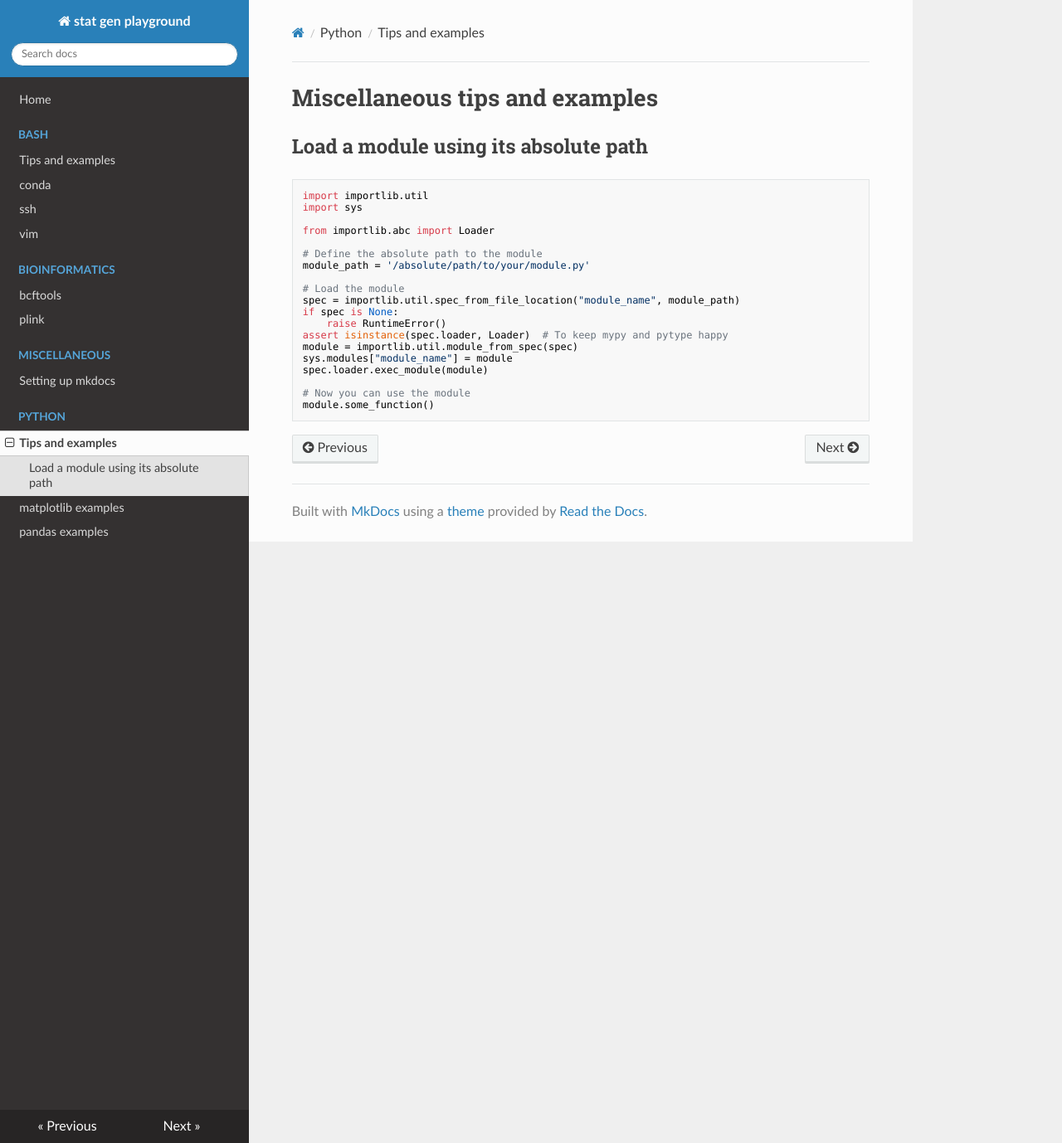
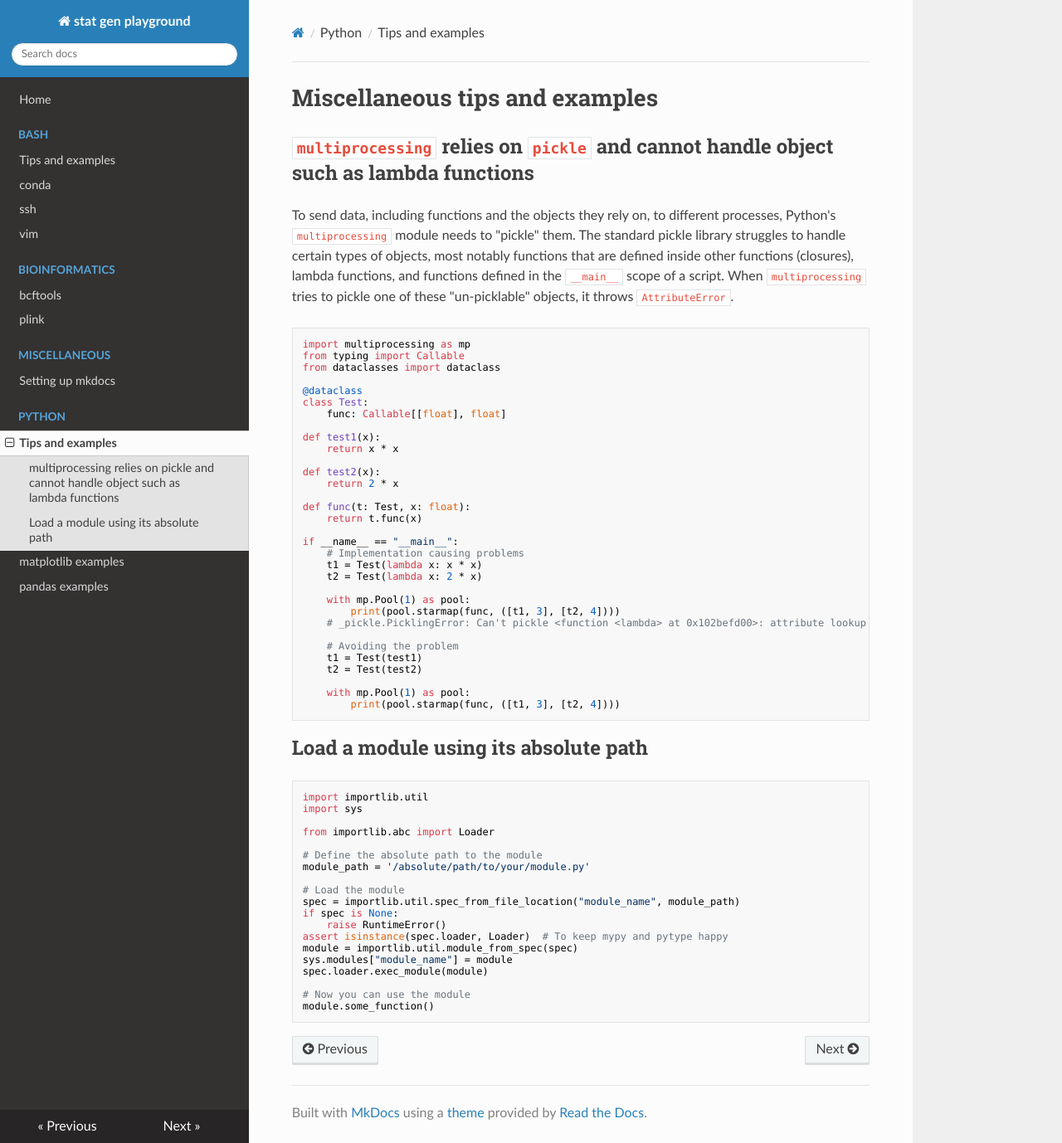
Before and after one commit to drkaizeng/statistics_and_engineering_lab, an MkDocs documentation site: the page built from docs/python/tips_examples.md, in a window 1280 px wide and 1378 px high. Shown: the whole window at 83% size. Built offline with MkDocs 1.6.1, drawn with Linux system fonts in a browser that asks for light colours; nearby versions of some CDN libraries.

Commit message:
Add notes

````diff
--- a/docs/python/tips_examples.md
+++ b/docs/python/tips_examples.md
@@ -1,4 +1,42 @@
 # Miscellaneous tips and examples
+
+## `multiprocessing` relies on `pickle` and cannot handle object such as lambda functions
+To send data, including functions and the objects they rely on, to different processes, Python's `multiprocessing` module needs to "pickle" them. The standard pickle library struggles to handle certain types of objects, most notably functions that are defined inside other functions (closures), lambda functions, and functions defined in the `__main__` scope of a script. When `multiprocessing` tries to pickle one of these "un-picklable" objects, it throws `AttributeError`.
+```python
+import multiprocessing as mp
+from typing import Callable
+from dataclasses import dataclass
+
+@dataclass
+class Test:
+    func: Callable[[float], float]
+
+def test1(x):
+    return x * x
+
+def test2(x):
+    return 2 * x
+
+def func(t: Test, x: float):
+    return t.func(x)
+
+if __name__ == "__main__":
+    # Implementation causing problems
+    t1 = Test(lambda x: x * x)
+    t2 = Test(lambda x: 2 * x)
+
+    with mp.Pool(1) as pool:
+        print(pool.starmap(func, ([t1, 3], [t2, 4])))
+    # _pickle.PicklingError: Can't pickle <function <lambda> at 0x102befd00>: attribute lookup <lambda> on __main__ failed
+
+    # Avoiding the problem
+    t1 = Test(test1)
+    t2 = Test(test2)
+
+    with mp.Pool(1) as pool:
+        print(pool.starmap(func, ([t1, 3], [t2, 4])))
+```
+
 
 ## Load a module using its absolute path
 ```python
````
